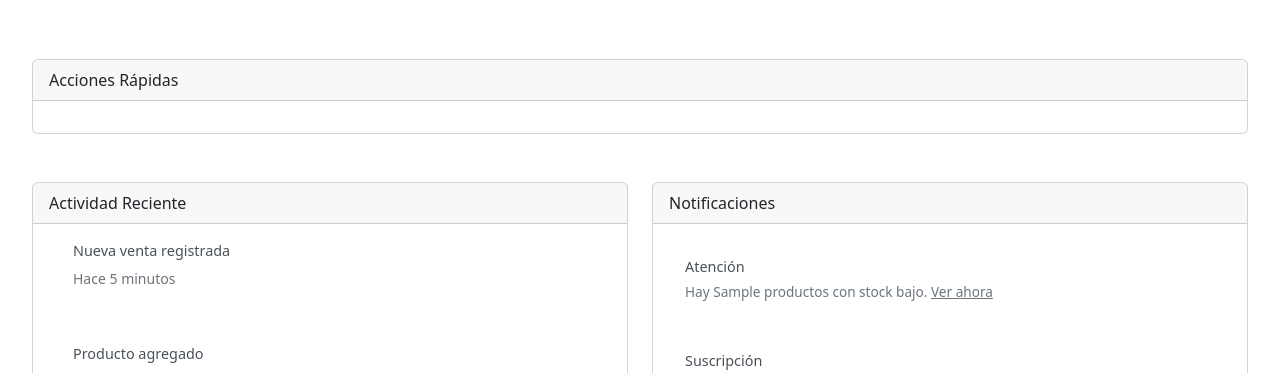
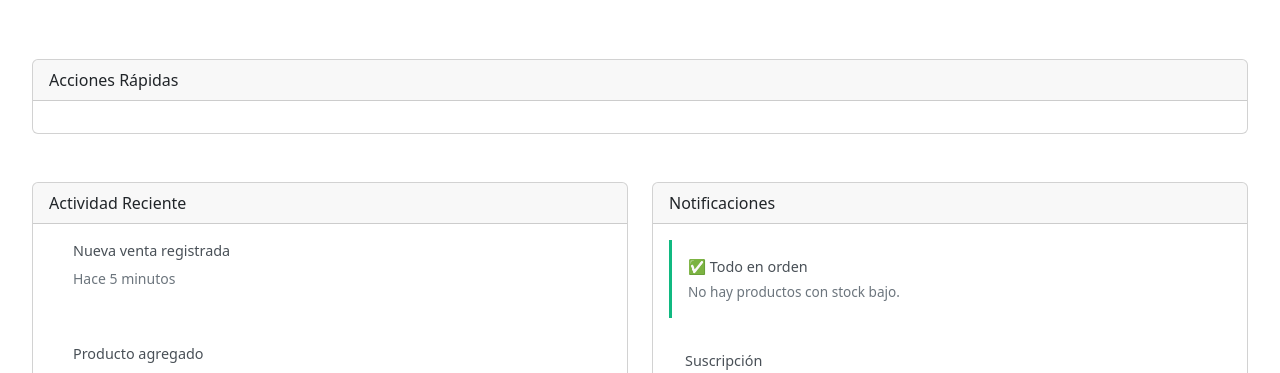
Before and after one commit to Sorawaves/evaluacion4-backend, a Django app: template templates/panel.html in a window 1280 px wide. Shown: the part 231-604 px from the top of the page. Run offline with Django 4.2, Linux system fonts and the light colour scheme; the template is opened without the code that fills it: most values are stand-ins (such as "Sample title", 1, 10 or a date in 2020).

Commit message:
Fix low stock notification - show only when real data exists

```diff
--- a/templates/panel.html
+++ b/templates/panel.html
@@ -123,13 +123,20 @@
             <div class="card h-100">
                 <div class="card-header">Notificaciones</div>
                 <div class="card-body">
+                    {% if low_stock and low_stock > 0 %}
                     <div style="padding: 1rem; background: var(--pastel-peach); margin-bottom: 1rem; border-left: 3px solid var(--accent-rose);">
                         <div style="font-size: 0.9rem; color: #495057; margin-bottom: 0.3rem;">Atención</div>
-                        <div style="font-size: 0.85rem; color: #6c757d;">Hay {{ low_stock|default:5 }} productos con stock bajo. <a href="{% url 'inventory' %}" style="color: var(--accent-rose);">Ver ahora</a></div>
+                        <div style="font-size: 0.85rem; color: #6c757d;">Hay {{ low_stock }} productos con stock bajo. <a href="{% url 'inventory' %}" style="color: var(--accent-rose);">Ver ahora</a></div>
                     </div>
+                    {% else %}
+                    <div style="padding: 1rem; background: var(--pastel-mint); margin-bottom: 1rem; border-left: 3px solid #10b981;">
+                        <div style="font-size: 0.9rem; color: #495057; margin-bottom: 0.3rem;">✅ Todo en orden</div>
+                        <div style="font-size: 0.85rem; color: #6c757d;">No hay productos con stock bajo.</div>
+                    </div>
+                    {% endif %}
                     <div style="padding: 1rem; background: var(--pastel-mint); border-left: 3px solid var(--accent-lavender);">
                         <div style="font-size: 0.9rem; color: #495057; margin-bottom: 0.3rem;">Suscripción</div>
-                        <div style="font-size: 0.85rem; color: #6c757d;">Tu plan {{ user.company.subscription.plan_name }} está activo.</div>
+                        <div style="font-size: 0.85rem; color: #6c757d;">Tu plan está activo.</div>
                     </div>
                 </div>
             </div>
```
